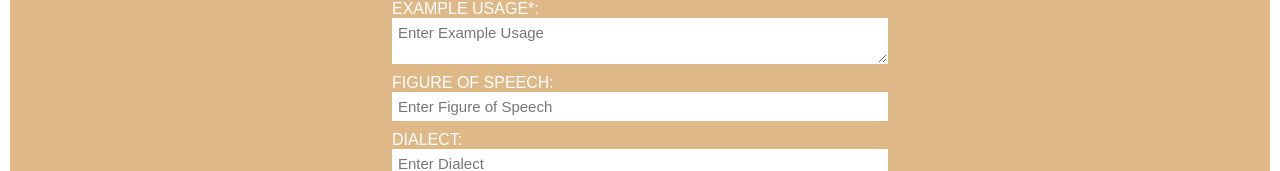
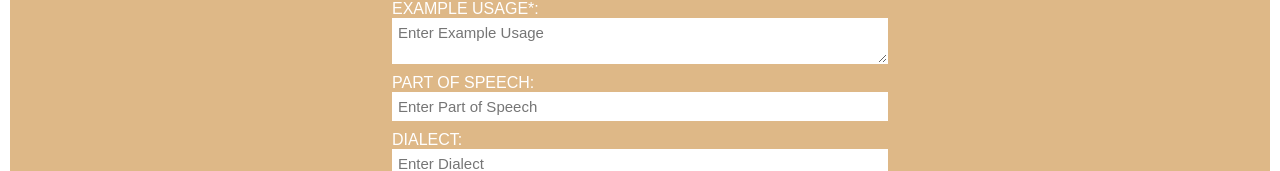
Before and after one commit to Ralf-Renz-Estellana-Bantilo/Waray-Waray-Dictionary-Portal, a React (Create React App) app in the folder waray-waray-dictionary/: page / in a window 1280 px wide. Shown: the part 325-496 px from the top of the page. Built offline with nearby package versions, Linux system fonts and the light colour scheme; no server answers.

Commit message:
Slight modification

```diff
--- a/waray-waray-dictionary/src/ApprovedEntries.js
+++ b/waray-waray-dictionary/src/ApprovedEntries.js
@@ -165,7 +165,7 @@ const ApprovedEntries = ({
 							<th>Phonetic Spelling</th>
 							<th>Definition</th>
 							<th>Example</th>
-							<th>Figure of Speech</th>
+							<th>Part of Speech</th>
 							<th>Dialect</th>
 							<th>Place of Origin</th>
 							<th>Contributor</th>
--- a/waray-waray-dictionary/src/EntryForm.js
+++ b/waray-waray-dictionary/src/EntryForm.js
@@ -168,12 +168,12 @@ const EntryForm = ({
 					/>
 				</div>
 				<div className='fields'>
-					<label>FIGURE OF SPEECH:</label>
+					<label>PART OF SPEECH:</label>
 					<input
 						type='text'
 						value={figureOfSpeech}
 						onChange={(e) => setFigureOfSpeech(e.target.value)}
-						placeholder='Enter Figure of Speech'
+						placeholder='Enter Part of Speech'
 					/>
 				</div>
 				<div className='fields'>
--- a/waray-waray-dictionary/src/ModalReviewEntry.js
+++ b/waray-waray-dictionary/src/ModalReviewEntry.js
@@ -44,7 +44,7 @@ const ModalReviewEntry = ({
 							<p>{previewEntry.example_usage}</p>
 						</div>
 						<div className='entry-field'>
-							<h3>FIGURE OF SPEECH</h3>
+							<h3>PART OF SPEECH</h3>
 							<p>
 								{previewEntry.figure_speech
 									? previewEntry.figure_speech
--- a/waray-waray-dictionary/src/ReviewEntries.js
+++ b/waray-waray-dictionary/src/ReviewEntries.js
@@ -63,7 +63,7 @@ const ReviewEntries = ({
 								<th>Phonetic Spelling</th>
 								<th>Definition</th>
 								<th>Example</th>
-								<th>Figure of Speech</th>
+								<th>Part of Speech</th>
 								<th>Dialect</th>
 								<th>Place of Origin</th>
 								<th>Contributor</th>
--- a/waray-waray-dictionary/src/SubmittedEntries.js
+++ b/waray-waray-dictionary/src/SubmittedEntries.js
@@ -63,7 +63,7 @@ const SubmittedEntries = ({
 						<th>Phonetic Spelling</th>
 						<th>Definition</th>
 						<th>Example</th>
-						<th>Figure of Speech</th>
+						<th>Part of Speech</th>
 						<th>Dialect</th>
 						<th>Place of Origin</th>
 						<th>Contributor</th>
```
